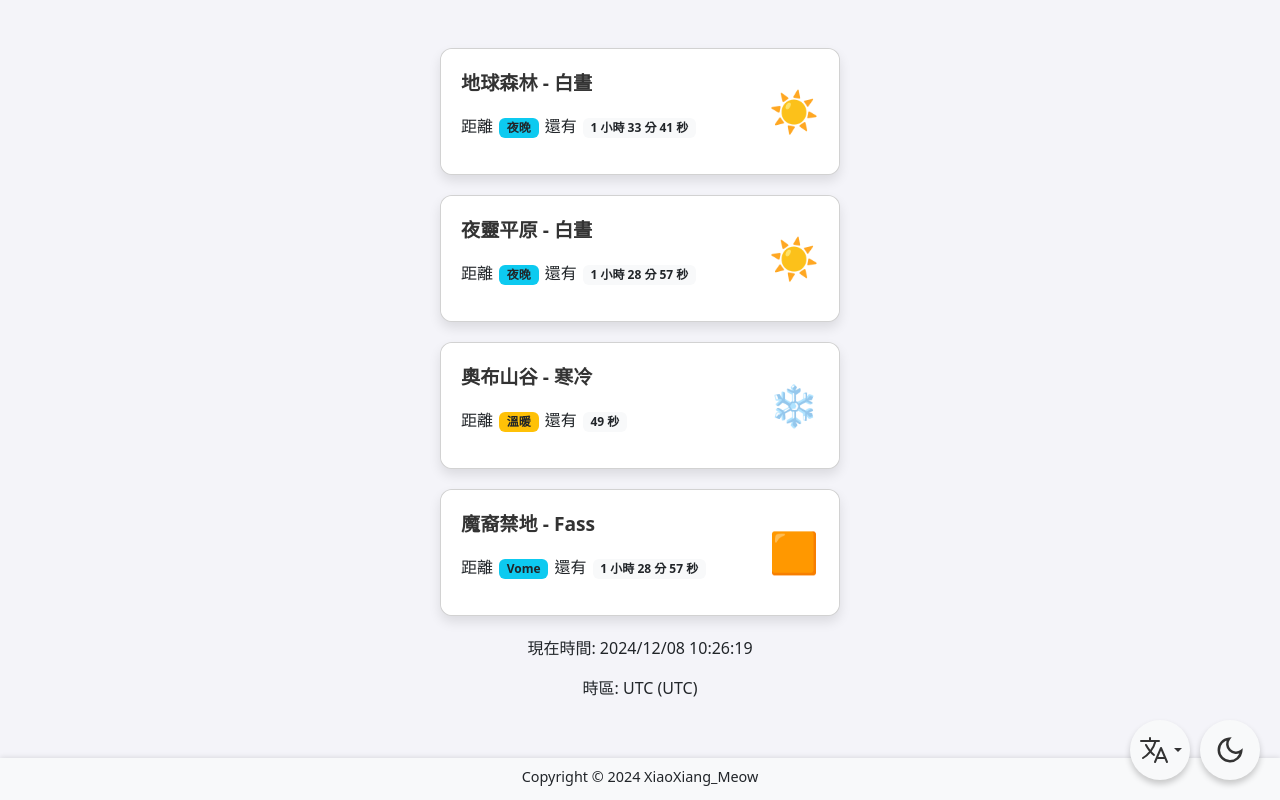
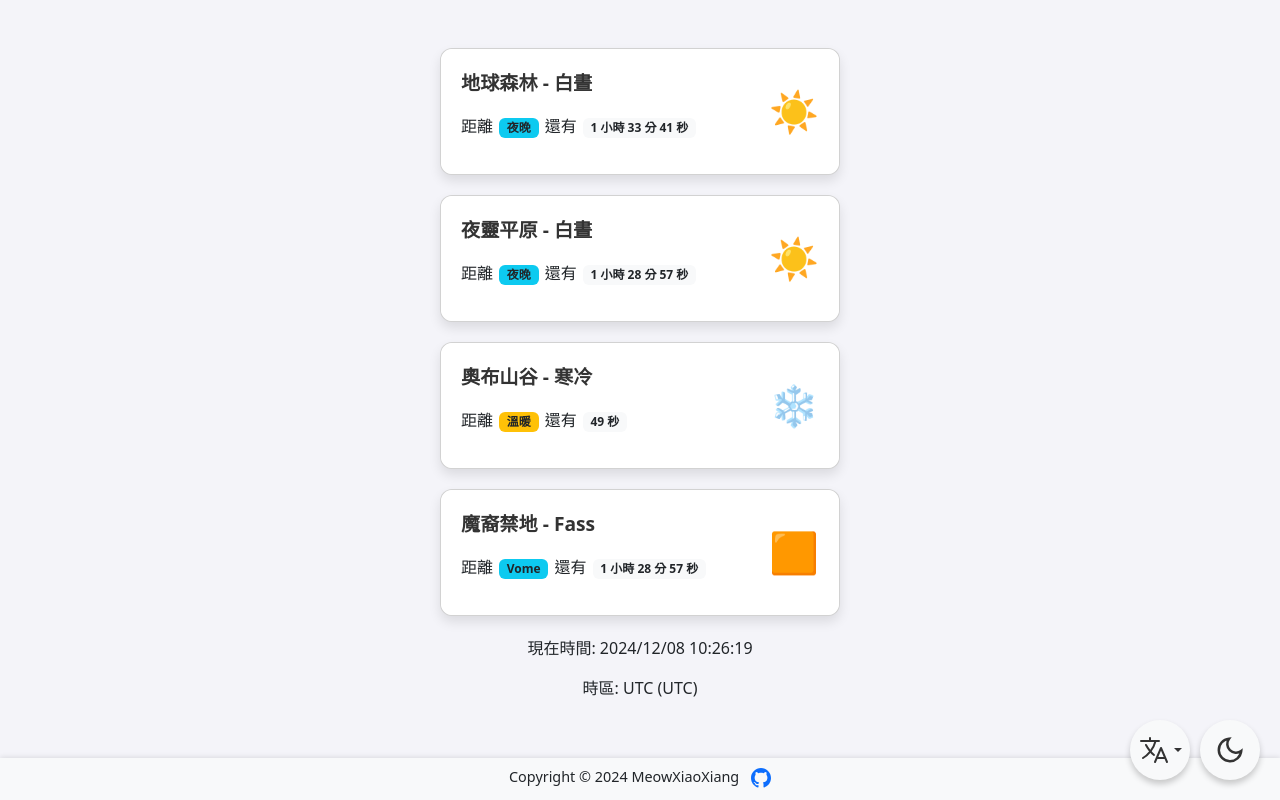
Before and after one commit to MeowXiaoXiang/Warframe-World-State-Timer, a Vue app: page / in a window 1280 px wide. Built offline with nearby package versions, Linux system fonts and the light colour scheme.

Commit message:
add github url

```diff
--- a/src/components/Footer.vue
+++ b/src/components/Footer.vue
@@ -1,7 +1,14 @@
 <template>
     <footer class="footer text-center py-2" :class="{ 'bg-dark text-light': isDarkTheme, 'bg-light text-dark': !isDarkTheme }">
         <div class="container">
-            <p class="mb-1">Copyright © 2024 XiaoXiang_Meow</p>
+            <p class="mb-1">
+                Copyright © 2024 MeowXiaoXiang
+                <a href="https://github.com/MeowXiaoXiang" target="_blank" rel="noopener noreferrer" class="ms-2 github-icon">
+                    <svg xmlns="http://www.w3.org/2000/svg" width="20" height="20" fill="currentColor" viewBox="0 0 16 16">
+                        <path d="M8 0C3.58 0 0 3.58 0 8c0 3.54 2.29 6.53 5.47 7.59.4.07.55-.17.55-.38 0-.19-.01-.82-.01-1.49-2.01.37-2.53-.49-2.69-.94-.09-.23-.48-.94-.82-1.13-.28-.15-.68-.52-.01-.53.63-.01 1.08.58 1.23.82.72 1.21 1.87.87 2.33.66.07-.52.28-.87.51-1.07-1.78-.2-3.64-.89-3.64-3.95 0-.87.31-1.59.82-2.15-.08-.2-.36-1.02.08-2.12 0 0 .67-.22 2.2.82.64-.18 1.32-.27 2-.27s1.36.09 2 .27c1.52-1.04 2.2-.82 2.2-.82.44 1.1.16 1.92.08 2.12.51.56.82 1.27.82 2.15 0 3.07-1.87 3.75-3.64 3.95.29.25.54.73.54 1.48 0 1.07-.01 1.93-.01 2.19 0 .21.15.46.55.38C13.71 14.53 16 11.54 16 8c0-4.42-3.58-8-8-8z"/>
+                    </svg>
+                </a>
+            </p>
         </div>
     </footer>
 </template>
```
